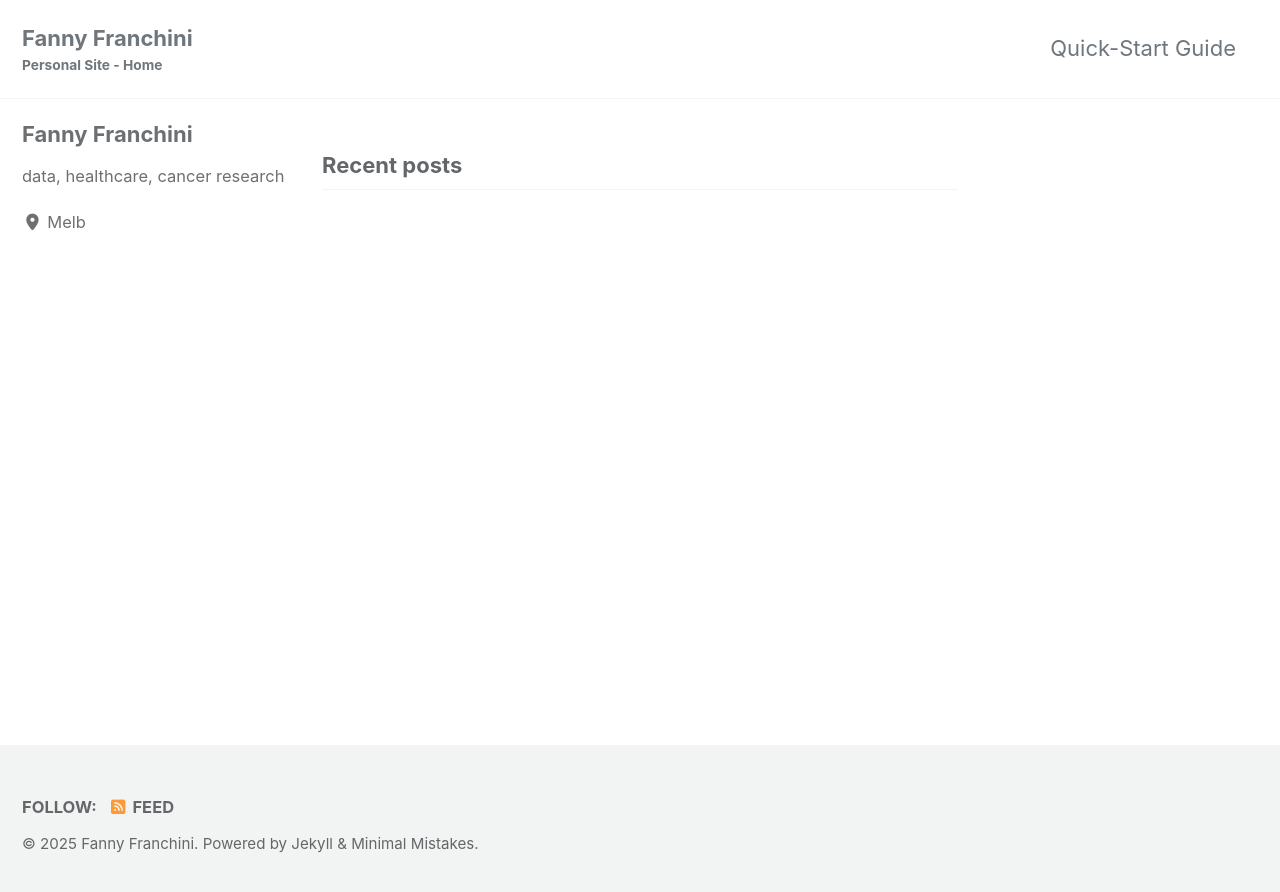
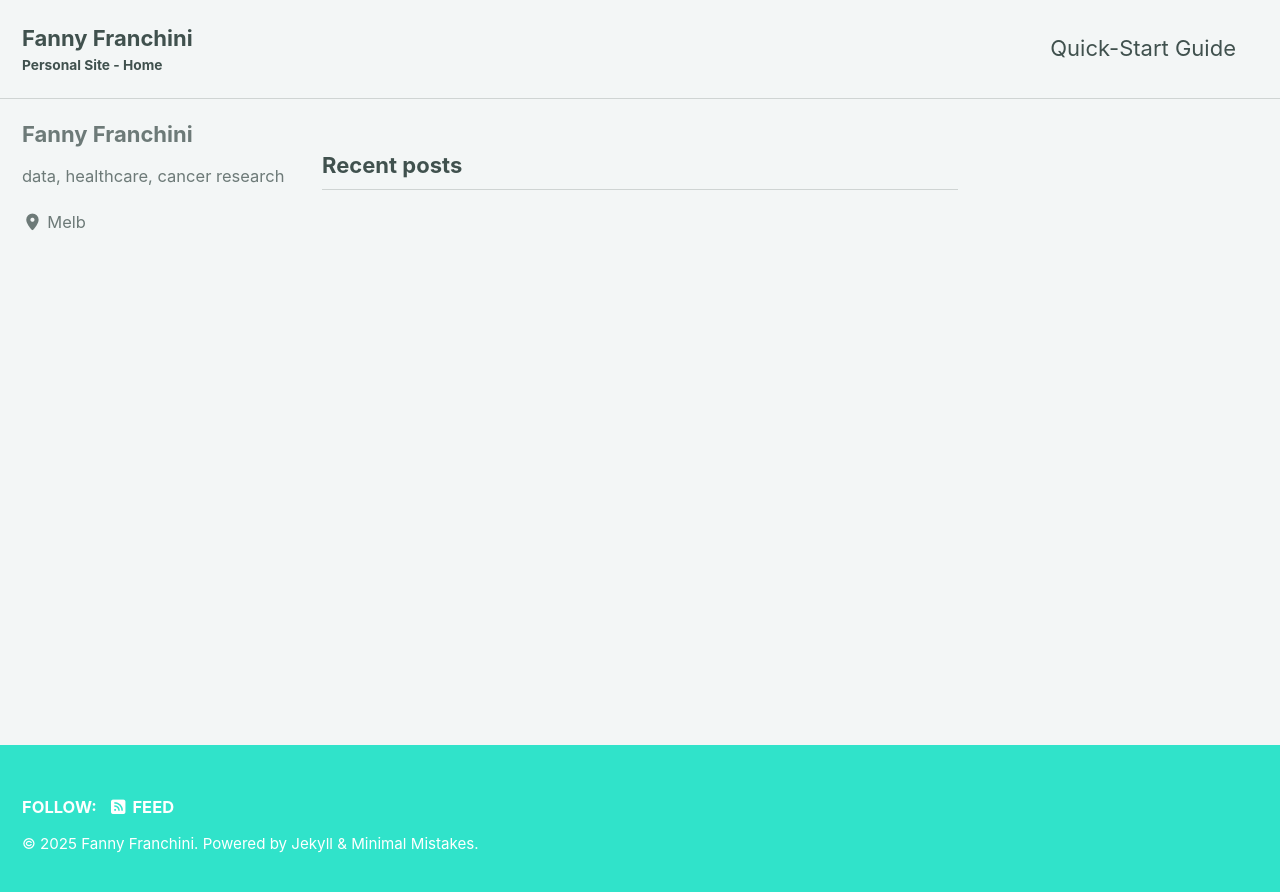
Before and after one commit to Fannychini/Fannychini.github.io, a Jekyll site: the page built from index.html, in a window 1280 px wide. Shown: the top 892 px of the page. Built offline with Jekyll 4.4.1, drawn with Linux system fonts in a browser that asks for light colours; cached includes are drawn as plain includes; the list of posts is cut into pages by our own code.

Commit message:
Update _config.yml

```diff
--- a/_config.yml
+++ b/_config.yml
@@ -12,7 +12,7 @@
 
 # theme                  : "minimal-mistakes-jekyll"
 # remote_theme           : "mmistakes/minimal-mistakes"
-minimal_mistakes_skin    : "default" # "air", "aqua", "contrast", "dark", "dirt", "neon", "mint", "plum", "sunrise"
+minimal_mistakes_skin    : "mint" # "default", "air", "aqua", "contrast", "dark", "dirt", "neon", "mint", "plum", "sunrise"
 
 # Site Settings
 locale                   : "en-US"
```
